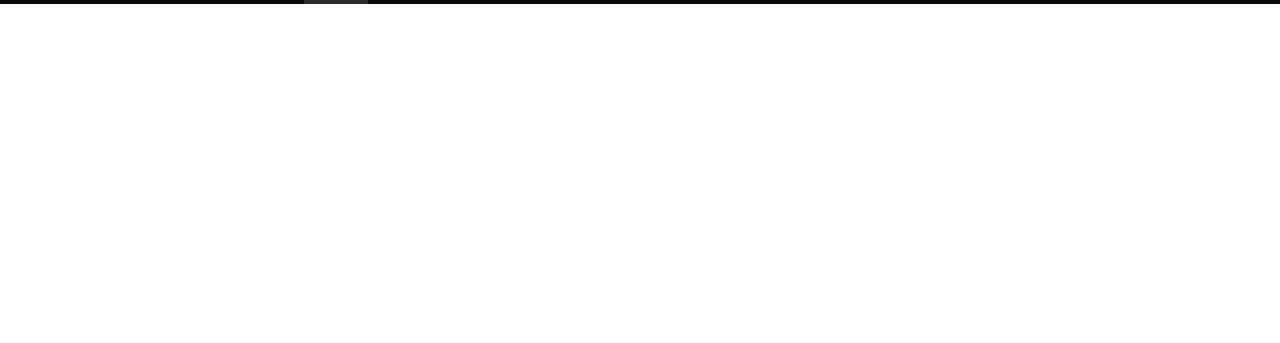
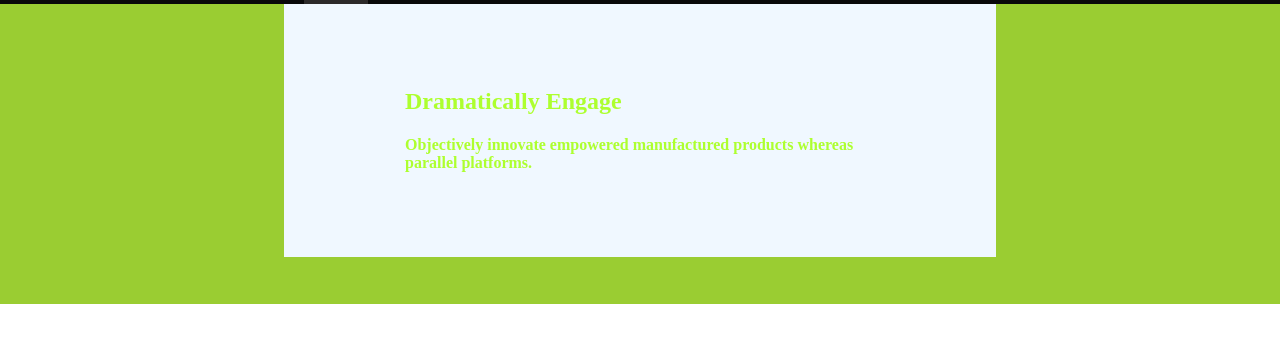
Before and after one commit to Nabeela-Nadeer/second-project, a plain HTML site: page index.html in a window 1280 px wide. Shown: the part 51-394 px from the top of the page. Drawn offline with Linux system fonts and the light colour scheme.

Commit message:
banner designing

```diff
--- a/assets/css/style.css
+++ b/assets/css/style.css
@@ -70,3 +70,21 @@ body{
     background-color: white;
     border-radius: 5px;
 }
+.banner{
+    margin-top: 0;
+    background-color: aqua;
+}
+.banner .container-fluid{
+    height: 300px;
+    background-color: yellowgreen;
+    margin-top: 0;
+}
+.banner .container{
+    background-color: aliceblue;
+    margin: 0 284px 0 284px;
+    padding: 64px 121px;
+    color: greenyellow;
+}
+.banner-title{
+    align-items: center;
+}
--- a/index.html
+++ b/index.html
@@ -33,7 +33,14 @@
         </div>
     </header>
     <main>
-
+        <section class="banner">
+            <div class="container-fluid">
+                <div class="container">
+                    <h1 class="banner-title">Dramatically Engage</h1>
+                    <h4 class="banner-description">Objectively innovate empowered manufactured products whereas parallel platforms.</h4>
+                </div>
+            </div>
+        </section>
     </main>
     <footer>
 
```
